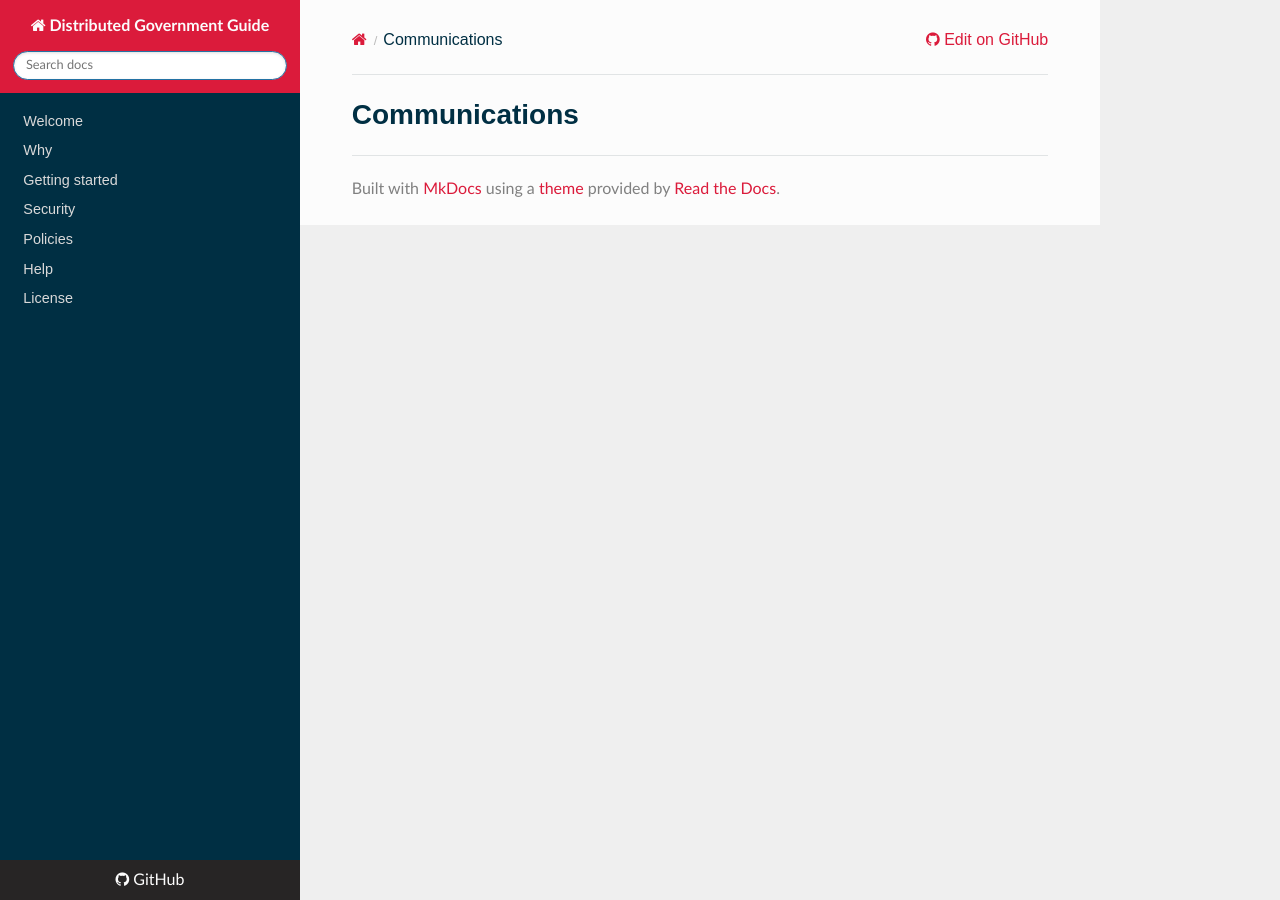
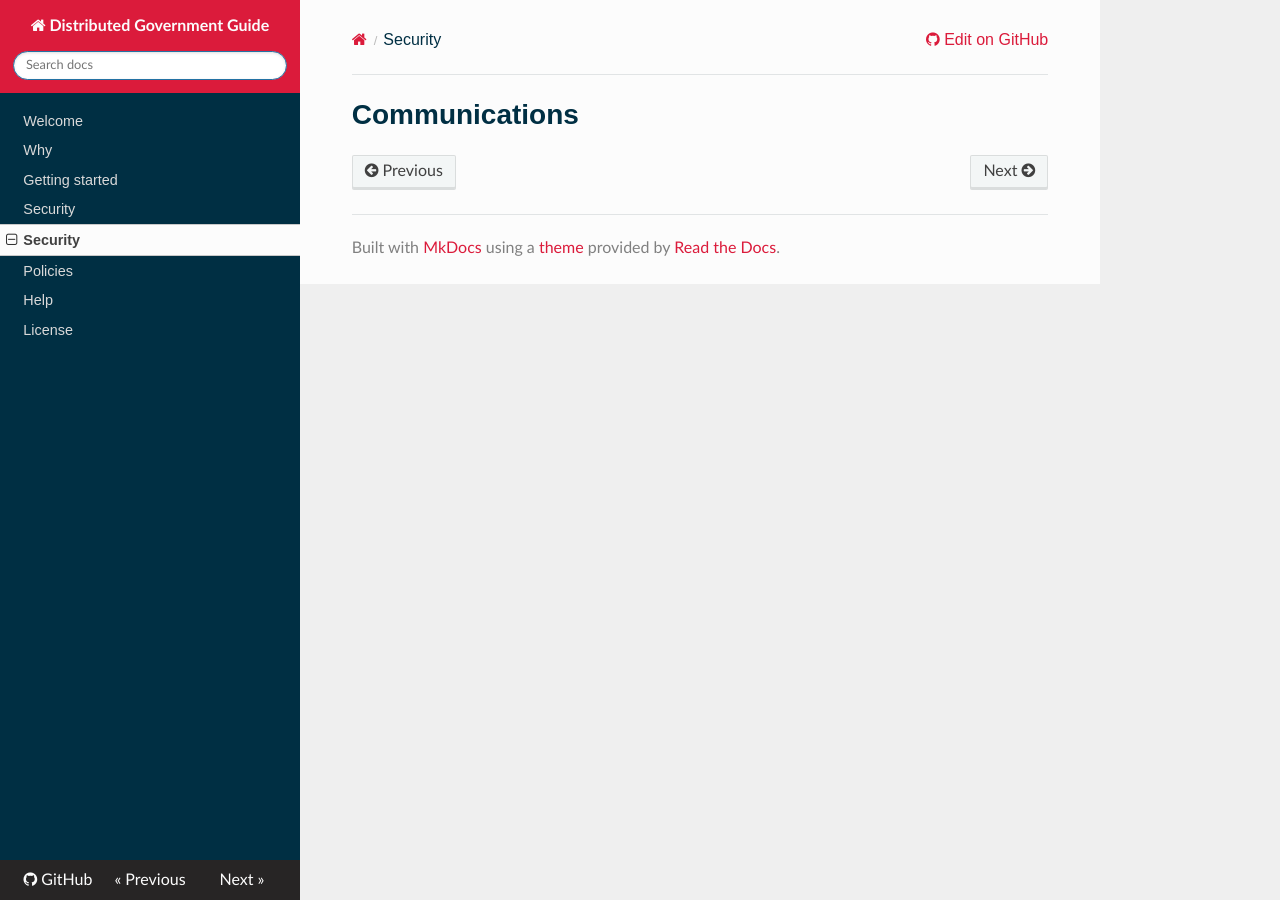
Before and after one commit to distributedgov/guide, an MkDocs documentation site: the page built from docs/communications.md, in a window 1280 px wide. Built offline with MkDocs 1.6.1, drawn with Linux system fonts in a browser that asks for light colours; nearby versions of some CDN libraries; old or Windows-style settings are respelled for this version of MkDocs; part of the change alters nothing that is shown.

Commit message:
Update mkdocs.yml

```diff
--- a/mkdocs.yml
+++ b/mkdocs.yml
@@ -13,6 +13,7 @@ pages:
     - Why: why.md
     - Getting started: getting-started.md
     - Security: security.md
+    - Security: communications.md
     - Policies: policies.md
     - Help: help.md
     - License: license-info.md
```
